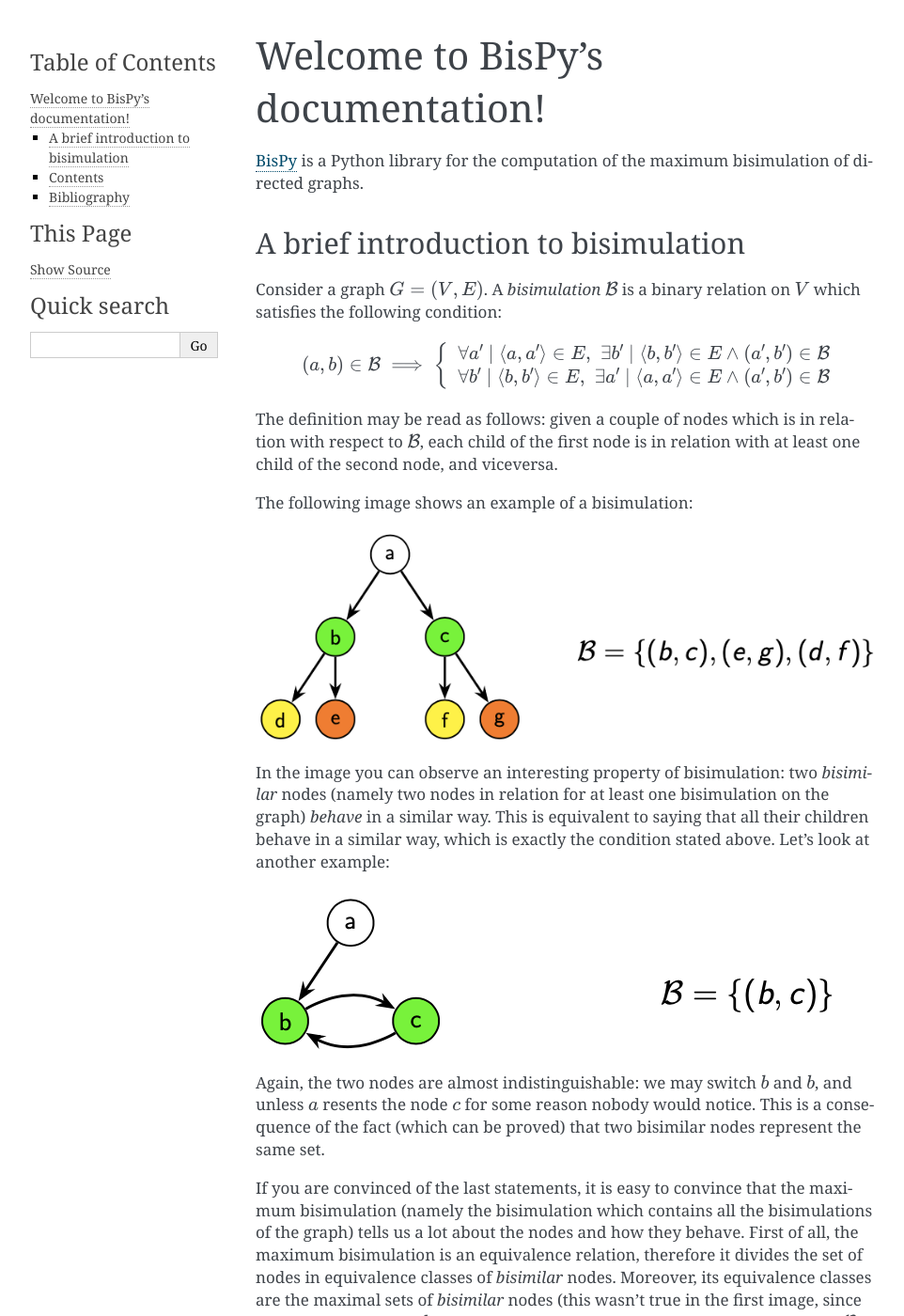
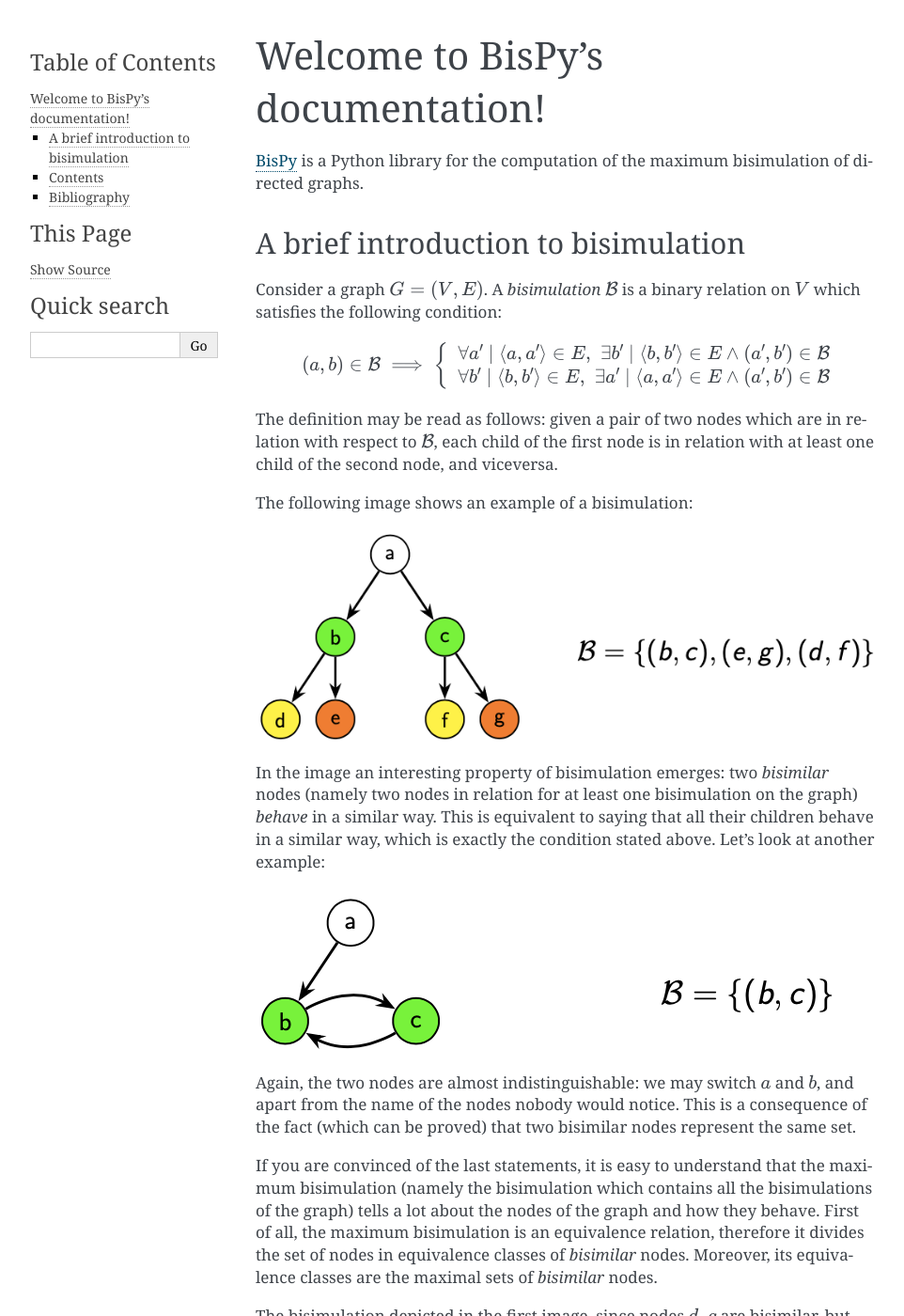
Before and after one commit to fandreuz/BisPy, a Sphinx documentation site: the page built from docs/source/index.rst, in a window 1280 px wide and 1400 px high. Shown: the whole window at 94% size, without its empty margins (148-1110 px from the left). Built offline with Sphinx 7.4.7, drawn with Linux system fonts in a browser that asks for light colours; some of the changed text lies outside the part shown.

Commit message:
[docs] improve intro to bisimulation

```diff
--- a/docs/source/index.rst
+++ b/docs/source/index.rst
@@ -18,7 +18,7 @@
         \forall b' \mid \langle b,b' \rangle \in E, \,\, \exists a' \mid \langle a,a' \rangle \in E \land (a',b') \in \mathcal{B}
     \end{cases}
 
-The definition may be read as follows: given a couple of nodes which is in
+The definition may be read as follows: given a pair of two nodes which are in
 relation with respect to :math:`\mathcal{B}`, each child of the first node is
 in relation with at least one child of the second node, and viceversa.
 
@@ -26,7 +26,7 @@
 
 .. image:: _static/bisimulation_example.png
 
-In the image you can observe an interesting property of bisimulation: two
+In the image an interesting property of bisimulation emerges: two
 *bisimilar* nodes (namely two nodes in relation for at least one bisimulation
 on the graph) *behave* in a similar way. This is equivalent to saying that all
 their children behave in a similar way, which is exactly the condition stated
@@ -34,20 +34,26 @@
 
 .. image:: _static/bisimulation_example_2.png
 
-Again, the two nodes are almost indistinguishable: we may switch :math:`b` and
-:math:`b`, and unless :math:`a` resents the node :math:`c` for some reason
-nobody would notice. This is a consequence of the fact (which can be proved)
-that two bisimilar nodes represent the same set.
+Again, the two nodes are almost indistinguishable: we may switch :math:`a` and
+:math:`b`, and apart from the name of the nodes nobody would notice. This is a
+consequence of the fact (which can be proved) that two bisimilar nodes
+represent the same set.
 
-If you are convinced of the last statements, it is easy to convince that
+If you are convinced of the last statements, it is easy to understand that
 the maximum bisimulation (namely the bisimulation which contains all
-the bisimulations of the graph) tells us a lot about the nodes and how they
-behave. First of all, the maximum bisimulation is an equivalence relation,
-therefore it divides the set of nodes in equivalence classes of *bisimilar*
-nodes. Moreover, its equivalence classes are the maximal sets of *bisimilar*
-nodes (this wasn't true in the first image, since as you can see nodes
-:math:`d,g` are bisimilar, but are not in relation with respect to
-:math:`\mathcal{B}`).
+the bisimulations of the graph) tells a lot about the nodes of the graph and
+how they behave. First of all, the maximum bisimulation is an equivalence
+relation, therefore it divides the set of nodes in equivalence classes of
+*bisimilar* nodes. Moreover, its equivalence classes are the maximal sets of
+*bisimilar* nodes.
+
+The bisimulation depicted in the first image, since nodes :math:`d,g` are
+bisimilar, but are not in relation with respect to :math:`\mathcal{B}`. The
+maximum bisimulation is in fact:
+
+.. math::
+
+  \mathcal{B}=\{(a),(b,c),(d,e,f,g)\}.
 
 **Applications**
 
```
